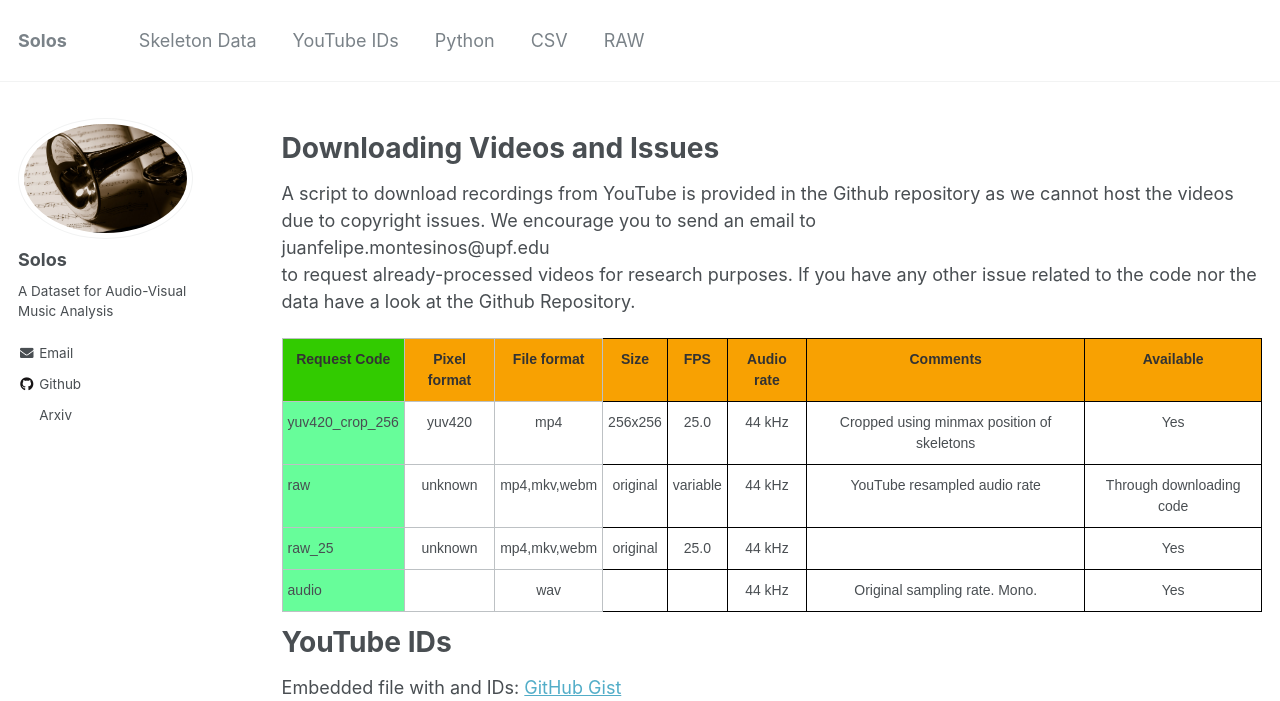
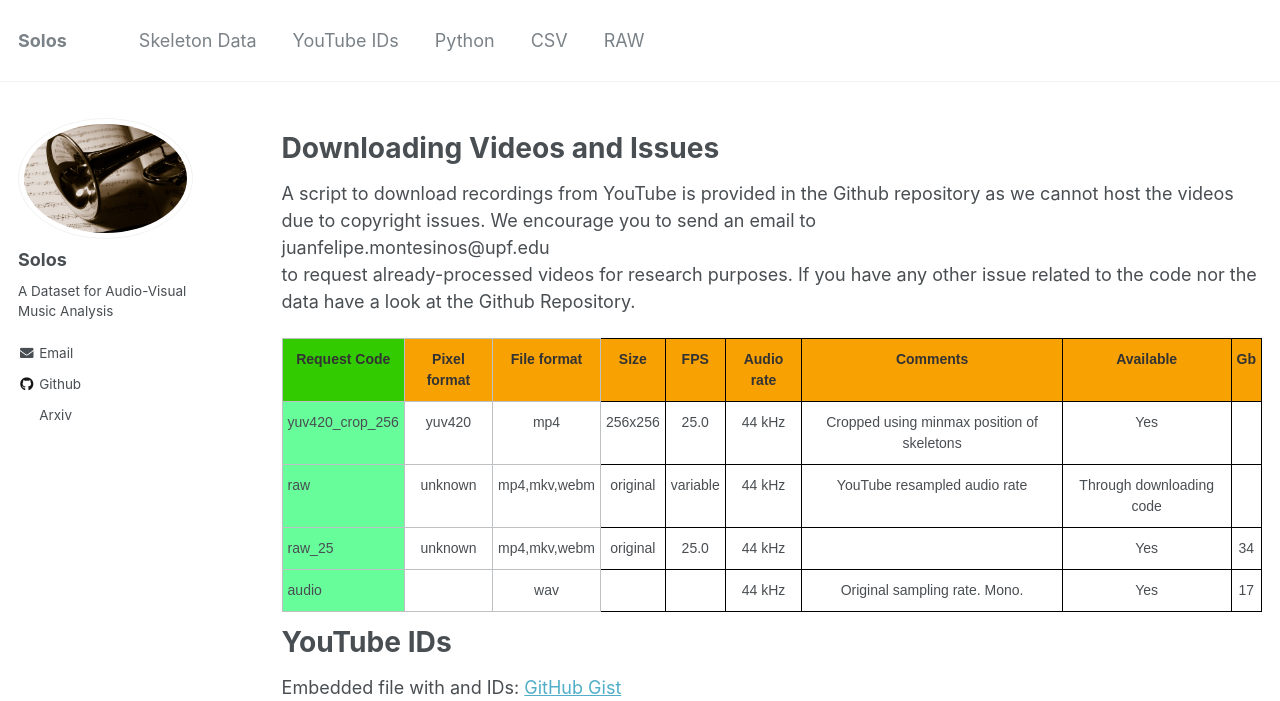
Before and after one commit to JuanFMontesinos/Solos, a Jekyll site: the page built from _pages/stamps.html, in a window 1280 px wide and 1059 px high. Shown: the top 701 px of the window. Built offline with Jekyll 4.4.1, drawn with Linux system fonts in a browser that asks for light colours; grey boxes are pictures that could not be loaded.

Commit message:
Update stamps.html

```diff
--- a/_pages/stamps.html
+++ b/_pages/stamps.html
@@ -36,6 +36,7 @@ If you have any other issue related to the code nor the data have a look at the
     <th class="tg-bw4t">Audio rate</th>
     <th class="tg-bw4t">Comments</th>
     <th class="tg-bw4t">Available</th>
+    <th class="tg-bw4t">Gb</th>
   </tr>
 </thead>
 <tbody>
@@ -48,6 +49,7 @@ If you have any other issue related to the code nor the data have a look at the
     <td class="tg-baqh">44 kHz</td>
     <td class="tg-baqh">Cropped using minmax position of skeletons</td>
     <td class="tg-baqh">Yes</td>
+    <td class="tg-baqh"></td>
   </tr>
   <tr>
     <td class="tg-0cjc">raw</td>
@@ -58,6 +60,7 @@ If you have any other issue related to the code nor the data have a look at the
     <td class="tg-baqh">44 kHz</td>
     <td class="tg-baqh">YouTube resampled audio rate</td>
     <td class="tg-baqh">Through downloading code</td>
+    <td class="tg-baqh"></td>
   </tr>
   <tr>
     <td class="tg-0cjc">raw_25</td>
@@ -68,6 +71,7 @@ If you have any other issue related to the code nor the data have a look at the
     <td class="tg-baqh">44 kHz</td>
     <td class="tg-baqh"></td>
     <td class="tg-baqh">Yes</td>
+    <td class="tg-baqh">34</td>
   </tr>
     <tr>
     <td class="tg-0cjc">audio</td>
@@ -78,6 +82,7 @@ If you have any other issue related to the code nor the data have a look at the
     <td class="tg-baqh">44 kHz</td>
     <td class="tg-baqh">Original sampling rate. Mono.</td>
     <td class="tg-baqh">Yes</td>
+      <td class="tg-baqh">17</td>
   </tr>
 </tbody>
 </table>
```
